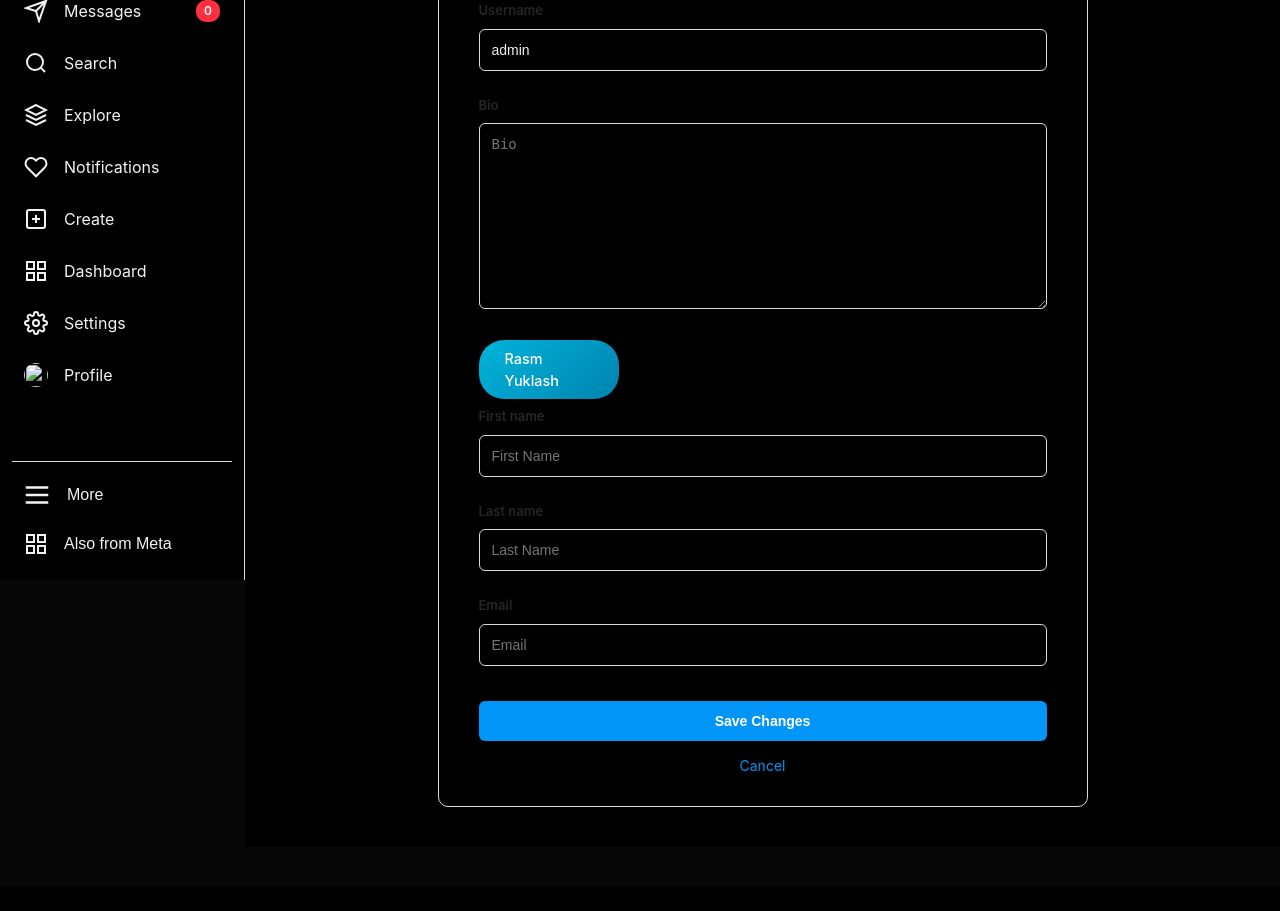
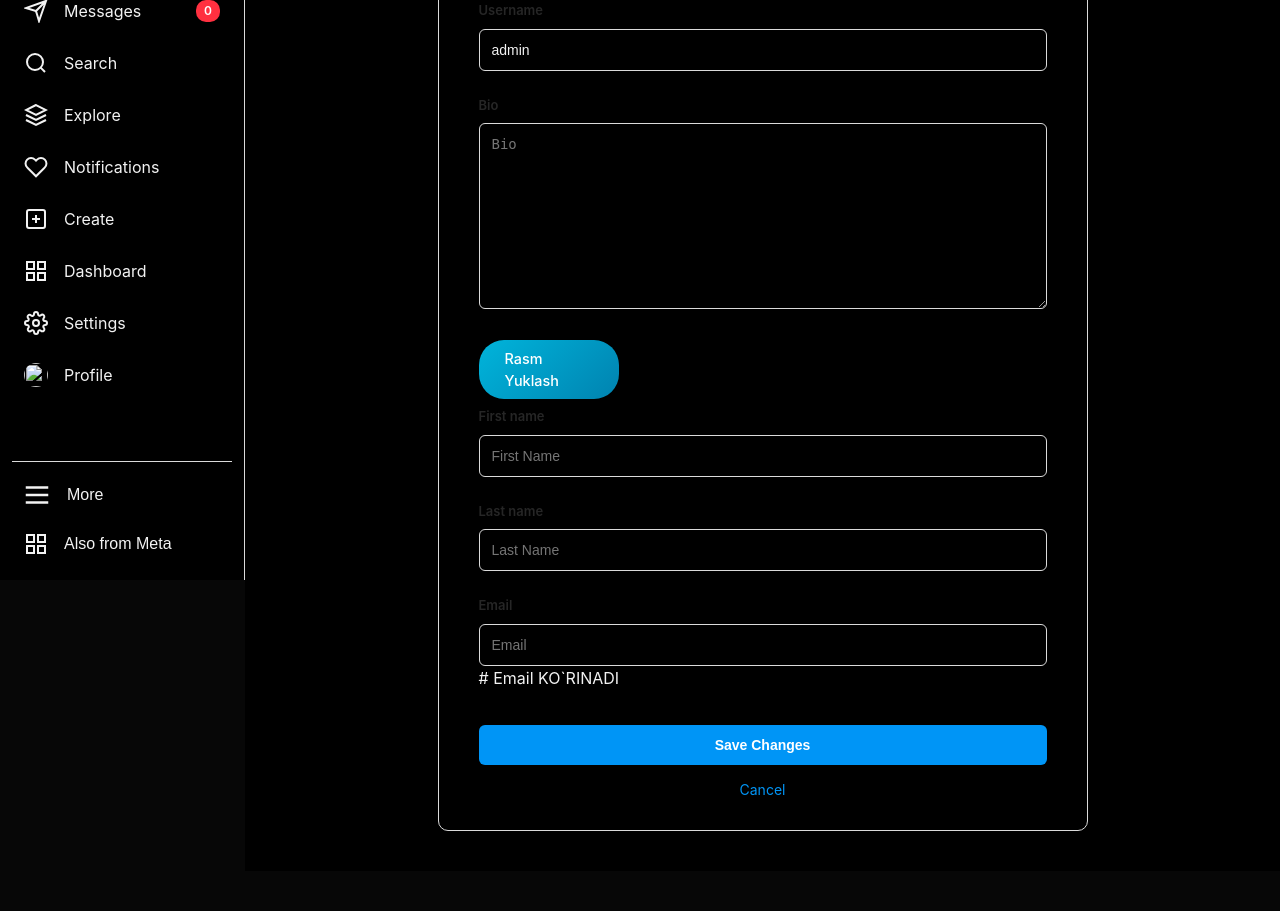
Before and after one commit to AkmalNorqulov/INSTAGRAM-CLONE, a Django app: page /users/profile/update/ in a window 1280 px wide; the page is wider, and only the part inside the window is pictured. Shown: the part 220-1131 px from the top of that part. Before the commit the page ends 1027 px from the top of that part, so only its background shows below. Run offline with Django 5.2, Linux system fonts and the light colour scheme; a user stored in the database is signed in.

Commit message:
Update bir nima

```diff
--- a/templates/users/profile_update.html
+++ b/templates/users/profile_update.html
@@ -197,7 +197,7 @@
 
         <div class="form-group">
             <label for="id_email">Email</label>
-            {{ form.email }}
+            {{ form.email }} # Email KO`RINADI
         </div>
 
         <button type="submit" class="submit-btn">Save Changes</button>
```
